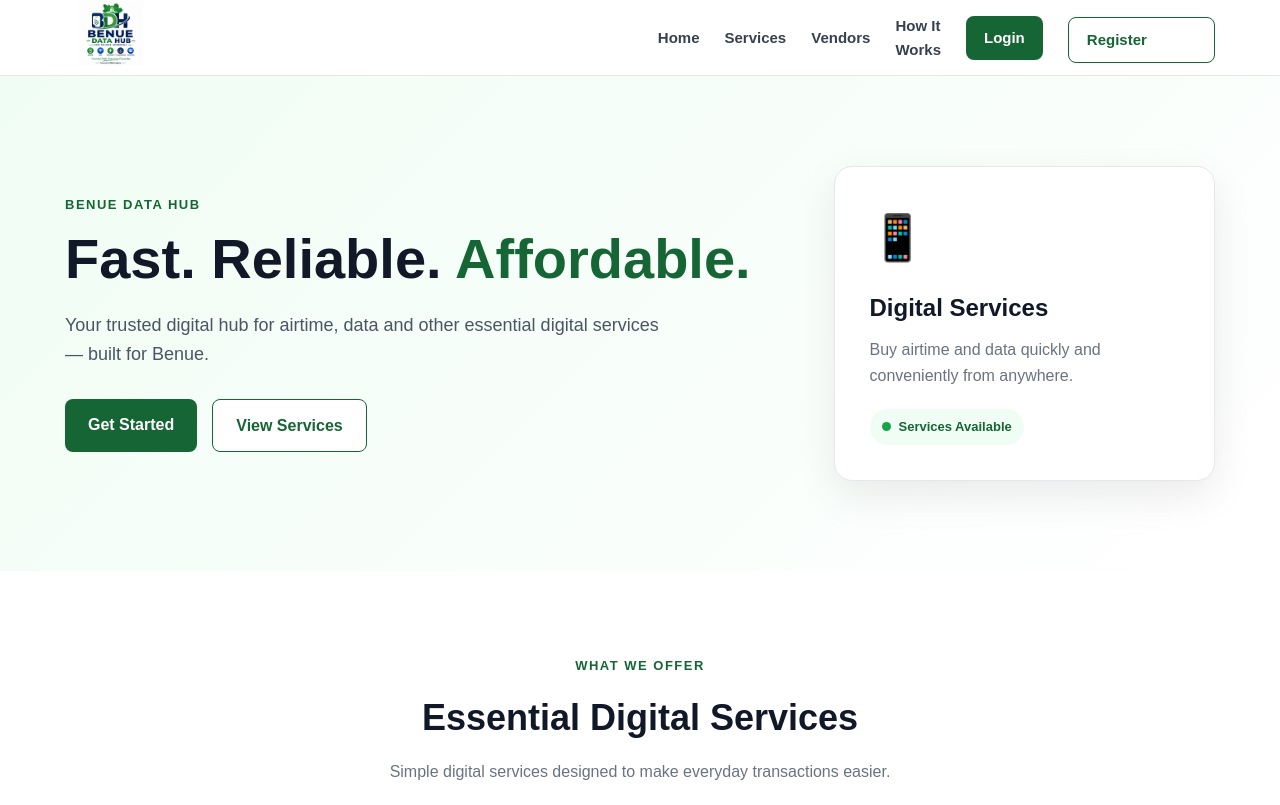
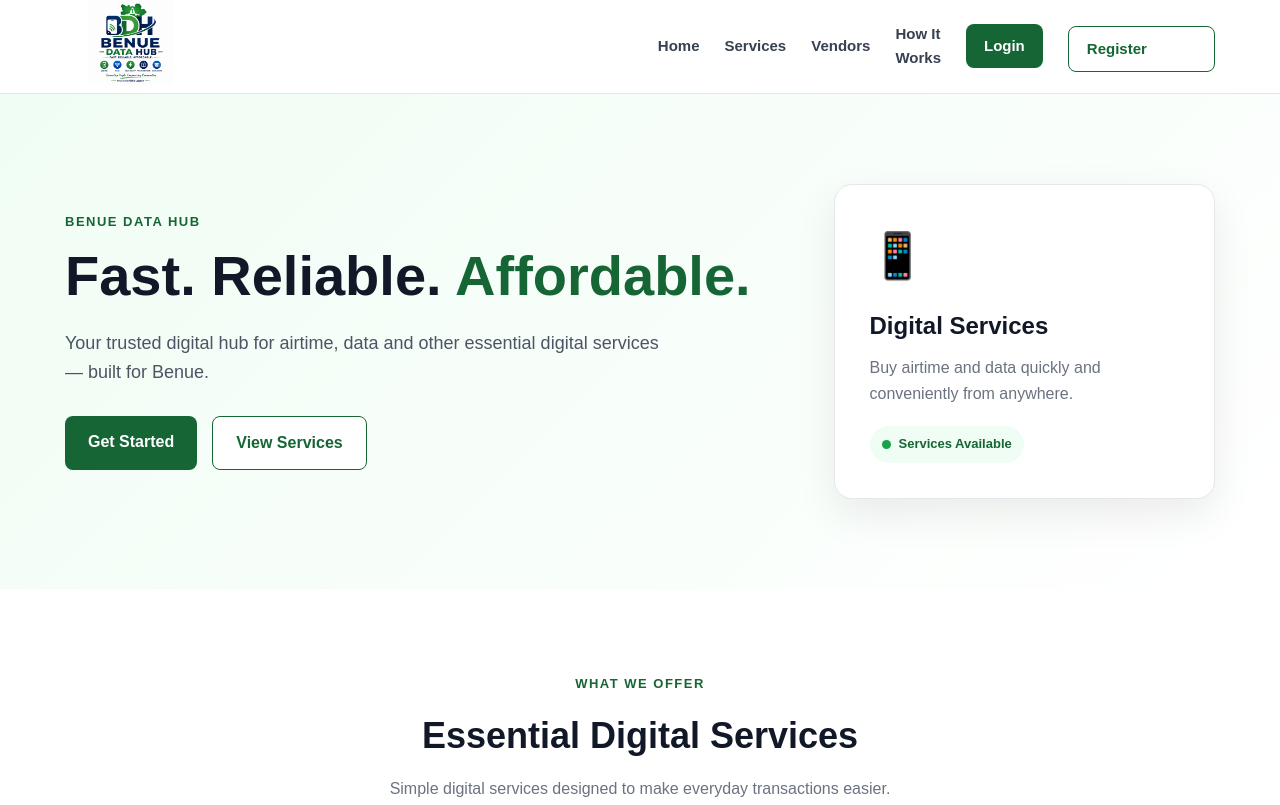
Before and after one commit to agbanumj-ctrl/benue-data-hub, a website: page frontend/index.html in a window 1280 px wide. Shown: the top 805 px of the page. Drawn offline with Linux system fonts and the light colour scheme.

Commit message:
Increase logo size

```diff
--- a/frontend/css/style.css
+++ b/frontend/css/style.css
@@ -48,8 +48,8 @@ a {
 }
 
 .logo img {
-    width: 90px;
-    height: 65px;
+    width: 130px;
+    height: 85px;
     object-fit: contain;
 }
 
```
